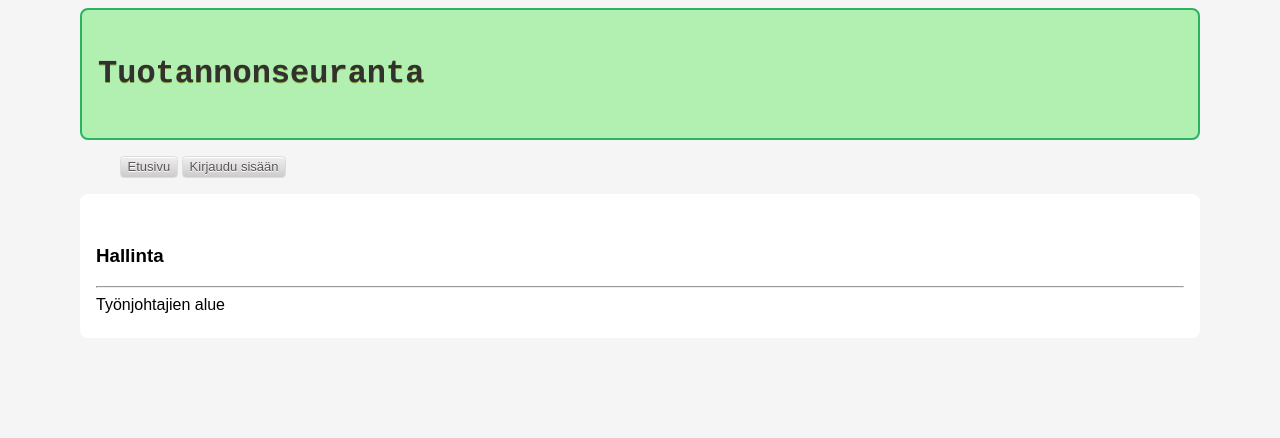
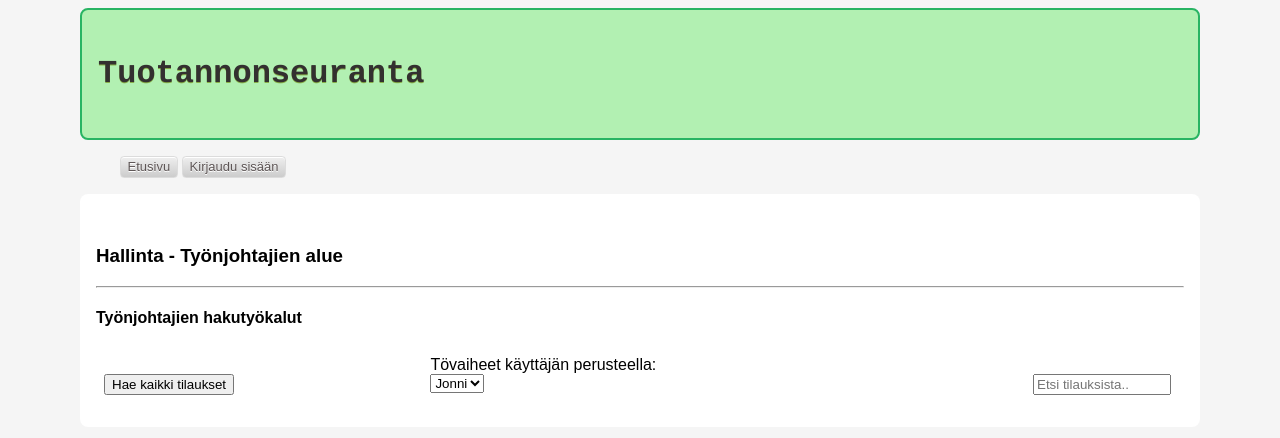
Before and after one commit to Skorp7/tsoha-tuotannonseuranta, a Flask app: template templates/admin.html in a window 1280 px wide. Shown: the top 438 px of the page. Run offline with Flask 2, Linux system fonts and the light colour scheme; the template is opened without the code that fills it, so the values that code supplies are empty.

Commit message:
front end for admin search tools and some style fixing

```diff
--- a/templates/admin.html
+++ b/templates/admin.html
@@ -2,7 +2,41 @@
 {% block title %}Hallinta{% endblock %}
 {% block content %}
 
-<h3>Hallinta</h3>
+<h3>Hallinta - Työnjohtajien alue</h3>
 <hr>
-Työnjohtajien alue
+
+<h4>Työnjohtajien hakutyökalut</h4>
+
+
+<div class="row">
+    <div class="column">
+        <form>
+            <span class="big">&nbsp;</span><br>
+            <button>Hae kaikki tilaukset</button>
+        </form>
+    </div>
+    <div class="column">
+        <form>
+            <label for="user_id">Tövaiheet käyttäjän perusteella:</label><br>
+            <select id="user_id">
+                <option>Jonni</option>
+            </select>
+        </form>
+    </div>
+    <div class="columnRight">
+        <form>
+          <div class="tooltip">
+            <span class="big">&nbsp;</span><br>
+            {% if session.get("show_tips",0) == '1': %}
+            <span class="tooltiptext tooltip-top">Hae asiakkaan nimellä, toimipaikalla, paikkakunnalla, tilaustyypillä...</span>
+            {% endif %}
+          </div>
+          <br>
+          <input id="src" type="text" name="search" placeholder="Etsi tilauksista..">
+        </form>
+     </div>
+  </div>
+
+
+
 {% endblock %}
--- a/templates/charts.html
+++ b/templates/charts.html
@@ -2,6 +2,9 @@
 {% block title %}Kirjaudu{% endblock %}
 {% block content %}
 
+<h3>Tilastot</h3>
+<hr>
+<div class="container">
 <div class="row">
   <div class="column">
     <h4>Käyttäjien määrä: </h4> {{ user_counter }}
@@ -83,5 +86,5 @@
     </div>
   </div>
 </div>
-
+</div>
 {% endblock %}
```
Also changed, not shown: templates/change_status.html (+3 -4 lines).
